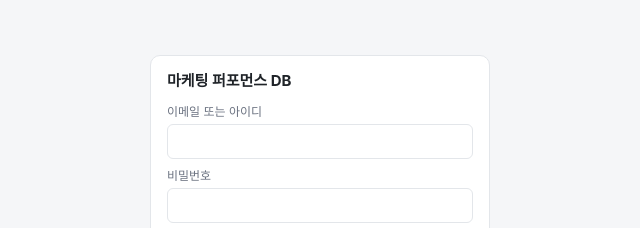
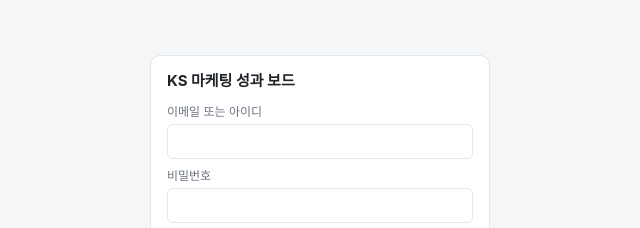
Before and after one commit to jisooh-ai/KSmarketing-db, a plain HTML site: page index.html in a window 1280 px wide. Shown: the part 220-448 px from the top of the page, 320-960 px from the left. Drawn offline with nearby package versions, Linux system fonts and the light colour scheme.

Commit message:
플랫폼명 변경: 마케팅 퍼포먼스 DB → KS 마케팅 성과 보드 (탭·로그인·헤더·보고서 제목)
Co-Authored-By: Claude Fable 5.1 <noreply@anthropic.com>
Claude-Session: https://claude.ai/code/session_0145DgX1NG8TsD2zut1MhcGY

```diff
--- a/index.html
+++ b/index.html
@@ -3,7 +3,7 @@
 <head>
 <meta charset="utf-8">
 <meta name="viewport" content="width=device-width, initial-scale=1">
-<title>마케팅 퍼포먼스 DB</title>
+<title>KS 마케팅 성과 보드</title>
 <!-- ===================== 설정 =====================
      Supabase 프로젝트 > Settings > API 의 값을 아래 두 줄에 넣으세요.
      (비워두면 앱의 [설정] 탭에서 입력해 브라우저에 저장할 수 있습니다) -->
@@ -134,7 +134,7 @@
 
 <div id="login">
   <div class="card">
-    <h2>마케팅 퍼포먼스 DB</h2>
+    <h2>KS 마케팅 성과 보드</h2>
     <div id="cfgBox" style="display:none" class="muted">접속 정보가 설정되지 않았습니다. <code>index.html</code> 상단의 <code>SUPABASE_URL</code>, <code>SUPABASE_ANON_KEY</code>에 값을 넣어 다시 배포하세요.</div>
     <div id="loginBox">
       <div class="row" style="margin:8px 0"><div style="flex:1"><label>이메일 또는 아이디</label><input id="email" type="text" autocomplete="username"></div></div>
@@ -153,7 +153,7 @@
 </div>
 
 <header><div class="bar">
-  <h1>마케팅 퍼포먼스 DB</h1>
+  <h1>KS 마케팅 성과 보드</h1>
   <nav>
     <button data-p="dash" class="on">대시보드</button>
     <button data-p="upload">업로드</button>
@@ -1638,7 +1638,7 @@ async function delAdmin(e){ if(!confirm(e+' 의 관리자 권한을 제거할까
 function reportMeta(){
   const f=DASH.f||filters(); const types=f.types.join(', '); const brands=f.brands&&f.brands.length? f.brands.join(', ') : '전체';
   const trend=document.querySelector('#fGrain input:checked')?.value; const tsel=typeof trendSel==='function'? trendSel() : null; const lsel=typeof leadSel==='function'? leadSel() : null;
-  return { title:'마케팅 퍼포먼스 보고서', period:`${f.from} ~ ${f.to}`, basis: f.basis==='inquiry'?'문의일자':'계약일자', brands, dedup:f.dbLabel, types,
+  return { title:'KS 마케팅 성과 보고서', period:`${f.from} ~ ${f.to}`, basis: f.basis==='inquiry'?'문의일자':'계약일자', brands, dedup:f.dbLabel, types,
            trend:{month:'월별',week:'주별',day:'일별',year:'연별'}[trend]||trend, trendBrands: tsel? tsel.join(', ') : '전체', leadBrands: lsel? lsel.join(', ') : '전체',
            at: kst(new Date().toISOString()), by: user?.email||'' };
 }
@@ -1672,7 +1672,7 @@ async function exportReport(kind){
     const css=[...document.querySelectorAll('style')].map(x=>x.textContent).join('\n');
     const html=`<!doctype html><html lang="ko"><head><meta charset="utf-8"><meta name="viewport" content="width=device-width,initial-scale=1"><title>${esc(m.title)} ${esc(m.period)}</title><style>${css}
       header,#login,#loading{display:none} main{max-width:1400px;margin:0 auto;padding:16px} .rpt-head{display:block} th{position:static}</style></head>
-      <body><main>${sec.outerHTML}</main><div class="muted" style="text-align:center;padding:12px">마케팅 퍼포먼스 DB · 생성 ${esc(m.at)} · 이 파일은 생성 시점의 화면을 그대로 담은 정적 보고서입니다</div></body></html>`;
+      <body><main>${sec.outerHTML}</main><div class="muted" style="text-align:center;padding:12px">KS 마케팅 성과 보드 · 생성 ${esc(m.at)} · 이 파일은 생성 시점의 화면을 그대로 담은 정적 보고서입니다</div></body></html>`;
     const a=document.createElement('a'); a.href=URL.createObjectURL(new Blob([html],{type:'text/html;charset=utf-8'})); a.download=`${m.title}_${m.period.replace(/ /g,'')}.html`; a.click();
     toast('HTML 보고서 저장됨');
   }catch(e){ toast('실패: '+sqlErr(e),6000); }
```
Also changed, not shown: 1 other file.
